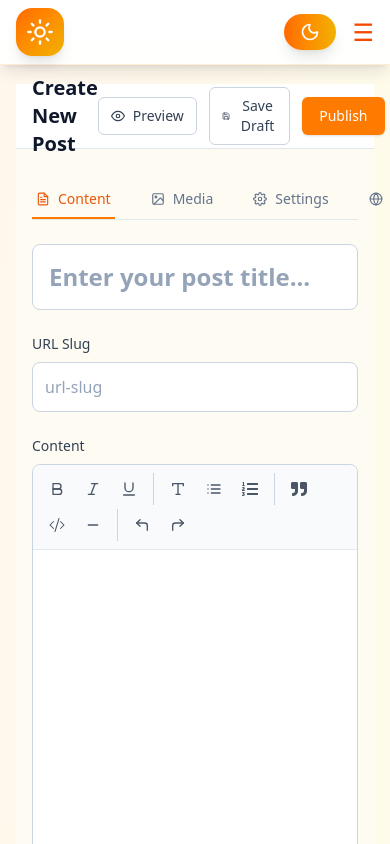
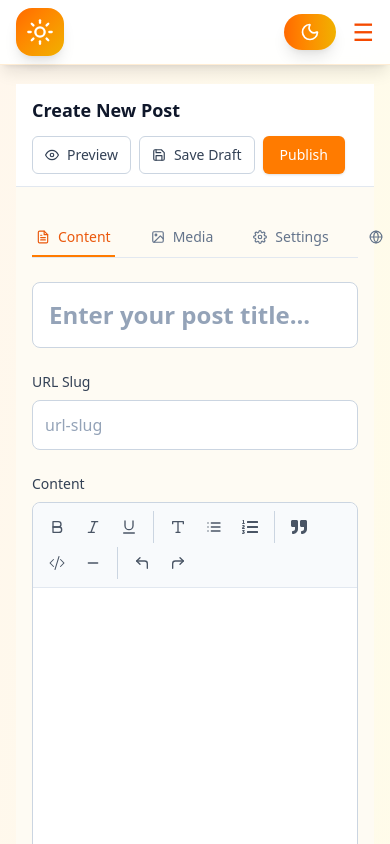
Before and after one commit to Just-creator1234/New-solar, a Next.js app: page /Blogs/Create-Blogs in a window 390 px wide. Shown: the top 844 px of the page. Built offline with nearby package versions, Linux system fonts and the light colour scheme.

Commit message:
Made the header more responsive

```diff
--- a/app/Blogs/Create-Blogs/page.jsx
+++ b/app/Blogs/Create-Blogs/page.jsx
@@ -581,11 +581,13 @@ export default function EnhancedCreatePostPage() {
   return (
     <div className="min-h-screen bg-comfort-cream dark:bg-sky-light-900 mt-10">
       {/* Header */}
+      {/* Header */}
       <div className="bg-white dark:bg-sky-light-800 border-b border-sky-light-200 dark:border-sky-light-700 sticky top-0 z-50">
-        <div className="max-w-7xl mx-auto px-4 sm:px-6 lg:px-8">
-          <div className="flex items-center justify-between h-16">
-            <div className="flex items-center space-x-4">
-              <h1 className="text-xl font-semibold text-sky-light-900 dark:text-white">
+        <div className="max-w-7xl mx-auto px-4 sm:px-6 lg:px-8 py-3">
+          <div className="flex flex-col sm:flex-row sm:items-center sm:justify-between gap-y-3">
+            {/* Title & Last Saved */}
+            <div className="flex flex-col sm:flex-row sm:items-center sm:space-x-4">
+              <h1 className="text-lg sm:text-xl font-semibold text-sky-light-900 dark:text-white">
                 Create New Post
               </h1>
               {lastSaved && (
@@ -594,17 +596,19 @@ export default function EnhancedCreatePostPage() {
                 </span>
               )}
             </div>
-            <div className="flex items-center space-x-3">
+
+            {/* Action Buttons */}
+            <div className="flex flex-wrap gap-2 sm:gap-3">
               <button
                 onClick={() => setShowPreview(!showPreview)}
-                className="inline-flex items-center px-3 py-2 border border-sky-light-300 dark:border-sky-light-600 rounded-md text-sm font-medium text-sky-light-700 dark:text-sky-light-300 bg-white dark:bg-sky-light-800 hover:bg-sky-light-50 dark:hover:bg-sky-light-700"
+                className="inline-flex items-center px-3 py-2 border border-sky-light-300 dark:border-sky-light-600 rounded-md text-sm font-medium text-sky-light-700 dark:text-sky-light-300 bg-white dark:bg-sky-light-800 hover:bg-sky-light-50 dark:hover:bg-sky-light-700 transition"
               >
                 <FiEye className="mr-2" />
                 {showPreview ? "Edit" : "Preview"}
               </button>
               <button
                 onClick={handleAutoSave}
-                className="inline-flex items-center px-3 py-2 border border-sky-light-300 dark:border-sky-light-600 rounded-md text-sm font-medium text-sky-light-700 dark:text-sky-light-300 bg-white dark:bg-sky-light-800 hover:bg-sky-light-50 dark:hover:bg-sky-light-700"
+                className="inline-flex items-center px-3 py-2 border border-sky-light-300 dark:border-sky-light-600 rounded-md text-sm font-medium text-sky-light-700 dark:text-sky-light-300 bg-white dark:bg-sky-light-800 hover:bg-sky-light-50 dark:hover:bg-sky-light-700 transition"
               >
                 <FiSave className="mr-2" />
                 Save Draft
@@ -612,7 +616,7 @@ export default function EnhancedCreatePostPage() {
               <button
                 onClick={handleSubmit}
                 disabled={isSubmitting}
-                className="inline-flex items-center px-4 py-2 border border-transparent rounded-md shadow-sm text-sm font-medium text-white bg-sunlink-orange-500 hover:bg-sunlink-orange-600 disabled:opacity-50"
+                className="inline-flex items-center px-4 py-2 border border-transparent rounded-md shadow-sm text-sm font-medium text-white bg-sunlink-orange-500 hover:bg-sunlink-orange-600 disabled:opacity-50 transition"
               >
                 {isSubmitting ? "Publishing..." : "Publish"}
               </button>
```
